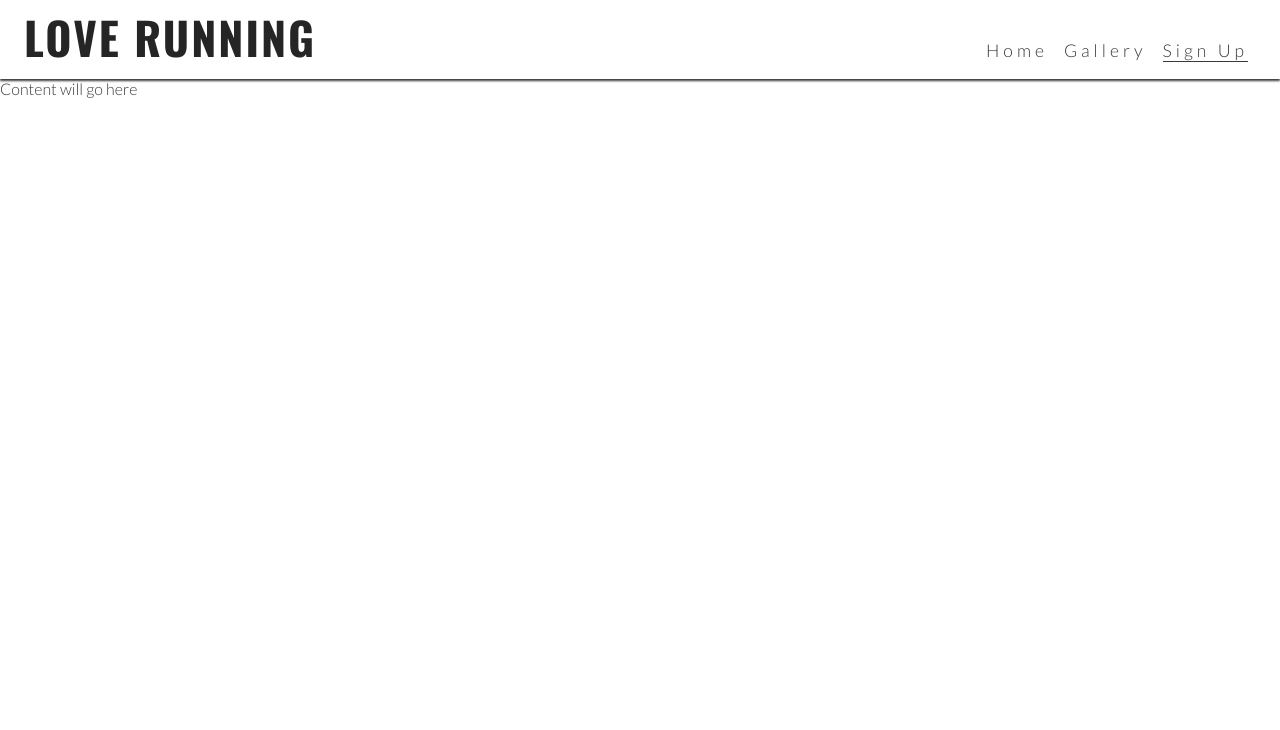
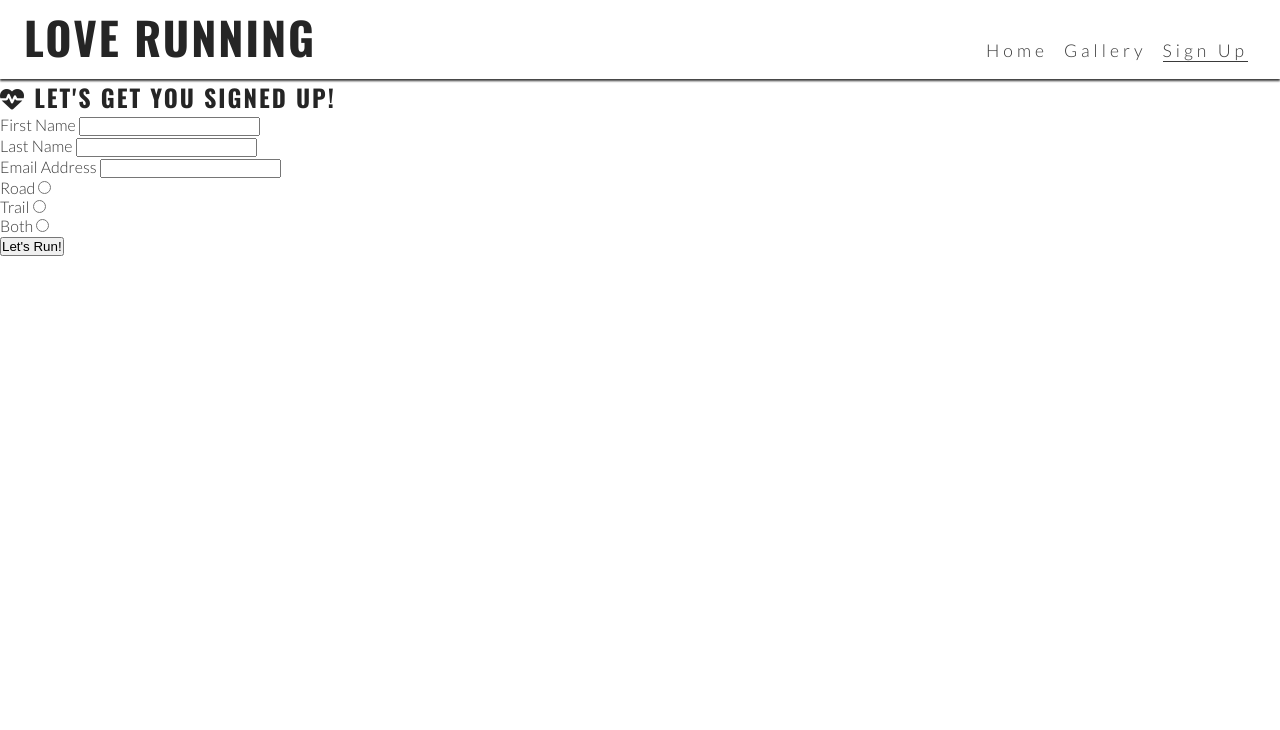
Before and after one commit to niall-code/love-running, a plain HTML site: page signup.html in a window 1280 px wide. Shown: the top 730 px of the page. Drawn offline with nearby package versions, Linux system fonts and the light colour scheme.

Commit message:
add form to signup page

```diff
--- a/signup.html
+++ b/signup.html
@@ -59,7 +59,44 @@
     <!-- Main content -->
     <main>
 
-      Content will go here
+      <section id="signup">
+
+        <form action="https://formdump.codeinstitute.net" method="post" id="signup-form">
+
+          <h2>
+            <i class="fa-solid fa-heart-pulse"></i>
+            LET'S GET YOU SIGNED UP!
+          </h2>
+
+          <label for="first-name">First Name</label>
+          <input type="text" name="first-name" id="first-name" class="text-input" required>
+          <br>
+
+          <label for="last-name">Last Name</label>
+          <input type="text" name="last-name" id="last-name" class="text-input" required>
+          <br>
+
+          <label for="email-address">Email Address</label>
+          <input type="email" name="email-address" id="email-address" class="text-input" required>
+
+          <div class="radio-buttons">
+            <label for="road">Road</label>
+            <input type="radio" name="running-preference" value="road" id="road" required>
+            <br>
+
+            <label for="trail">Trail</label>
+            <input type="radio" name="running-preference" value="trail" id="trail">
+            <br>
+
+            <label for="both">Both</label>
+            <input type="radio" name="running-preference" value="both" id="both">
+          </div>
+
+          <input type="submit" value="Let's Run!" class="join-button">
+
+        </form>
+
+      </section>
 
     </main>
 
```
